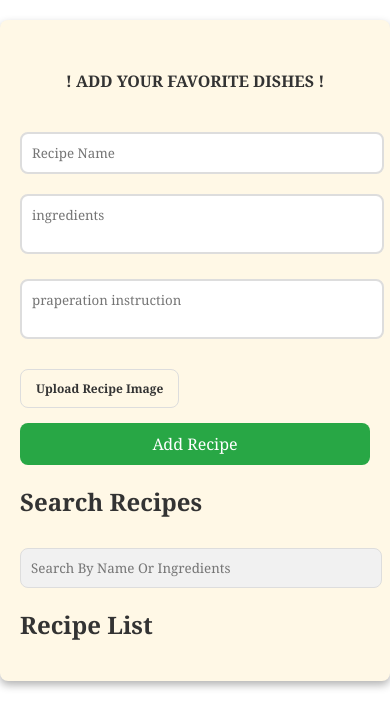
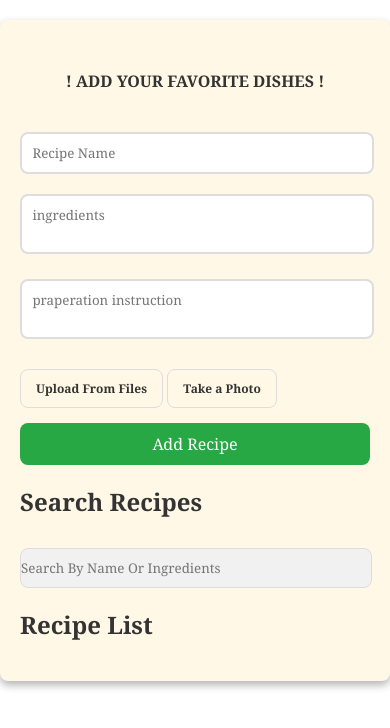
Before and after one commit to kristoffer-7744/Recipe-Book, a plain HTML site: page index.html in a window 390 px wide. Drawn offline with Linux system fonts and the light colour scheme.

Commit message:
increased responsiveness

```diff
--- a/index.html
+++ b/index.html
@@ -11,11 +11,18 @@
         <div><h1 id="changing-text">! Welcome to the recipe book !</h1></div>
         <section id="add-recipe">
             <form id="recipe-form">
-                <input type="text" id="recipe-name" placeholder="Recipe Name" required style="font-family: Georgia, 'Times New Roman', serif;">
-                <textarea id="ingredients" placeholder="ingredients" required style="font-family: Georgia, 'Times New Roman', serif;"></textarea>
-                <textarea id="instructions" placeholder="praperation instruction" required style="font-family: Georgia, 'Times New Roman', serif;"></textarea>
-                <label for="img" id="lbl" class="custom-file-label"><h2 id="imgH2">Upload Recipe Image</h2></label>
-                <input id="img" type="file" capture="environment" accept="image/*" style="display: none;">
+                <input type="text" id="recipe-name" placeholder="   Recipe Name" required style="font-family: Georgia, 'Times New Roman', serif;">
+
+                <textarea id="ingredients" placeholder="   ingredients" required style="font-family: Georgia, 'Times New Roman', serif;"></textarea>
+
+                <textarea id="instructions" placeholder="   praperation instruction" required style="font-family: Georgia, 'Times New Roman', serif;"></textarea>
+
+                <label for="img" id="lbl" class="custom-file-label"><h2 id="imgH2">Upload From Files</h2></label>
+                <input id="img" type="file" accept="image/*" style="display: none;">
+
+                <label for="camera" id="lbl" class="custom-file-label"><h2 id="imgH2">Take a Photo</h2></label>
+                <input id="camera" type="file" accept="image/*" capture="camera" style="display: none;">
+
                 <button id="addOne" type="submit">Add Recipe</button>
             </form>
         </section>
--- a/script.js
+++ b/script.js
@@ -91,7 +91,6 @@ document.addEventListener("DOMContentLoaded", function () {
             h2.innerText = "! Image Selected !";
             h2.style.color = "white";
             label.style.backgroundColor = "#28a745";
-
         }
     });
 
--- a/style.css
+++ b/style.css
@@ -36,9 +36,10 @@ h2{
     color: #333;
 }
 form input {
-    width: 97%;
-    padding: 10px;
+    width: 100%;
+    padding: 10px 0;
     margin: 10px 0;
+    /* margin-right:20px; */
     border-radius: 8px;
     border: 2px solid #ddd;
     transition-duration: 0.2s;
@@ -55,8 +56,8 @@ form input:focus {
 
 form textarea{
     resize: none;
-    width: 97%;
-    padding: 10px;
+    width: 100%;
+    padding: 10px 0;
     margin: 10px 0;
     border-radius: 8px;
     border: 2px solid #ddd;
@@ -230,8 +231,8 @@ img {
 }
 
 #search-bar {
-    width: 97%;
-    padding: 10px;
+    width: 100%;
+    padding: 10px 0;
     margin-top: 10px;
     border-radius: 8px;
     border: 1px solid #ddd;
```
